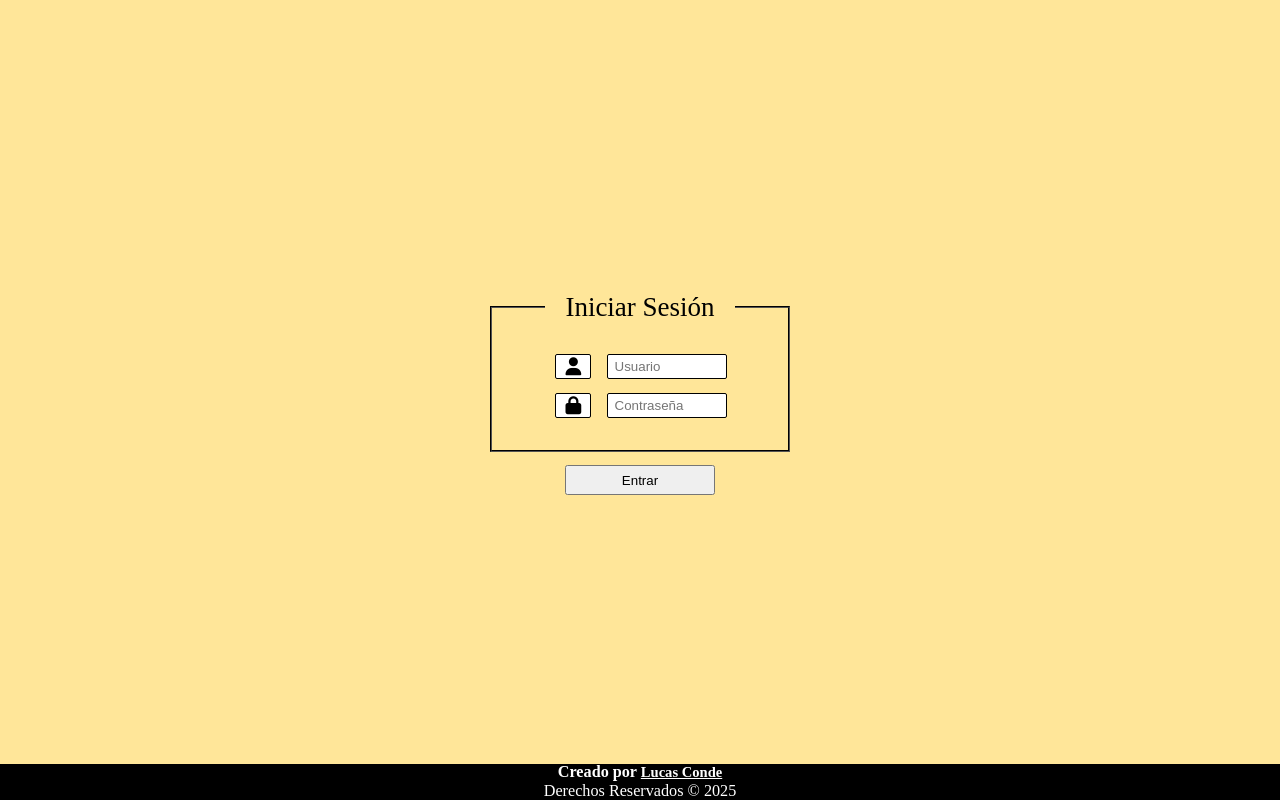
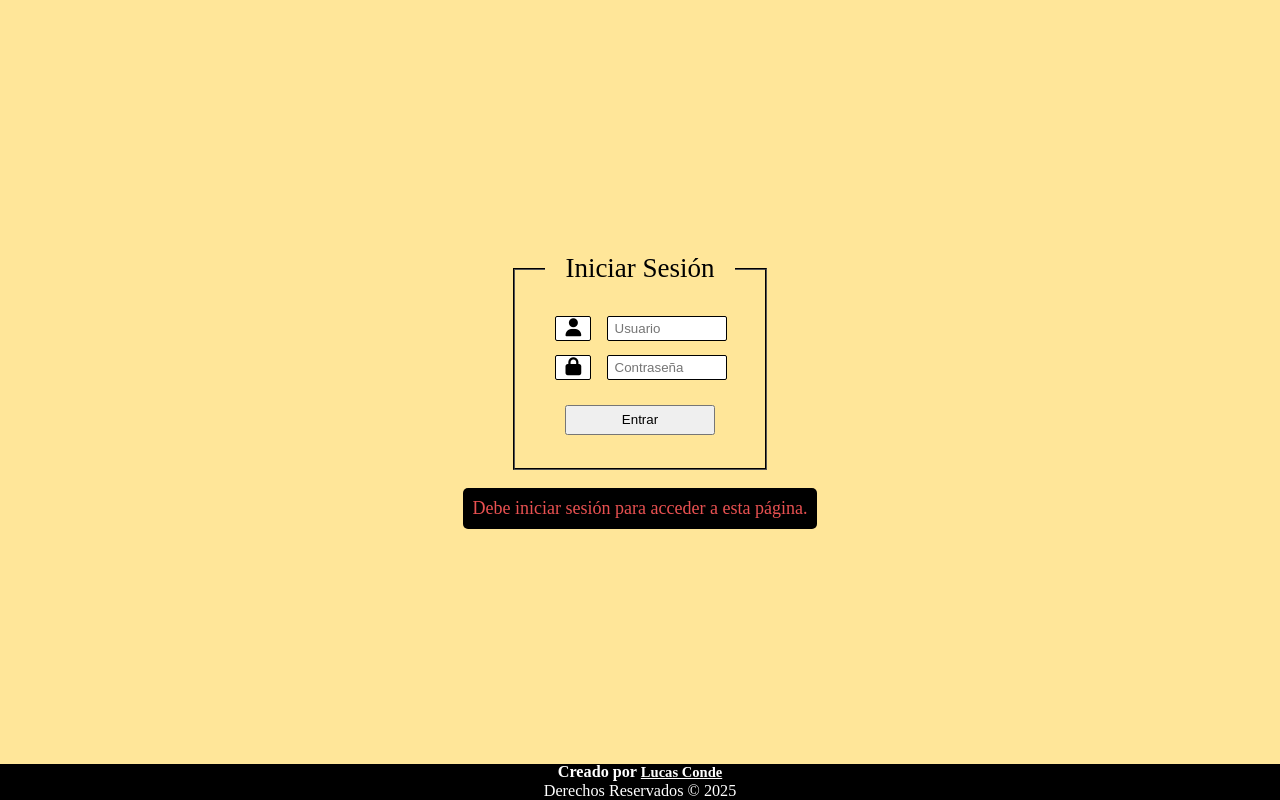
Before and after one commit to lucas050895/Balance, a PHP site: page /index.php?error=3 in a window 1280 px wide. Run offline with PHP 8.4, Linux system fonts and the light colour scheme; a stand-in replaces the project's code that opens the database connection.

Commit message:
Modificando sesiones y mensajes de errores

```diff
--- a/assets/css/index.css
+++ b/assets/css/index.css
@@ -1,44 +1,38 @@
 @import url(styles.css);
 
 
-main{
+
+form{
     width: 100%;
-    height: 100vh;
+    height: calc(100vh - 2em);
+    max-width: 500px;
     display: flex;
+    flex-direction: column;
     align-items: center;
     justify-content: center;
-    background-color: var(--color-first);
-}
-
-
-main > form{
-    width: 80%;
-    max-width: 300px;
     margin: auto;
     text-align: center;
 }
-
-
-main > form > fieldset > legend{
+form > fieldset > legend{
     margin: auto;
     padding: 0 20px;
     font-size: 1.5em;
     text-transform: capitalize;
 }
-main > form > fieldset{
-    padding: 20px;
+form > fieldset{
+    padding: 20px 30px;
+    margin: 1em auto;
     border-color: black;
 }
-
-main > form > fieldset > div{
+form > fieldset > div{
     height: 30px;
     margin: .5em auto;
     display: flex;
     justify-content: center;
     align-items: center;
 }
-main > form > fieldset > div > label,
-main > form > fieldset > div > input{
+form > fieldset > div > label,
+form > fieldset > div > input{
     height: 25px;
     display: flex;
     align-items: center;
@@ -48,15 +42,23 @@ main > form > fieldset > div > input{
     border: 1px solid black;
     border-radius: 2px;
 }
-main > form > fieldset > div > input{
+form > fieldset > div > input{
     width: 120px;
     text-transform: capitalize;
 }
-
-
-main > form > input{
+form > fieldset > input{
     width: 150px;
     height: 30px;
     margin: 1em auto;
     cursor: pointer;
 }
+
+
+
+/* MENSAJES DE ERROR */
+.error-message {
+    padding: 10px;
+    color: var(--color-third);
+    background-color: var(--color-fourth);
+    border-radius: 5px;
+}
--- a/index.php
+++ b/index.php
@@ -14,7 +14,6 @@
     <?php include("php/pages/layout/iconos.php"); ?>
 </head>
 <body>
-    <main>
     <form action="php/auth/check.php" method="post">
         <fieldset>
             <legend>iniciar sesión</legend>
@@ -27,11 +26,32 @@
                 <label for="password"><i class="fas fa-lock"></i></label>
                 <input type="password" id="password" name="password" required placeholder="Contraseña">
             </div>
+
+            <input type="submit" id="entrar" name="entrar" value="Entrar">
         </fieldset>
-            <input type="submit" id="entrar" name="entrar" value="Entrar">
+
+        <!-- MENSAJES DE ERROR  -->
+        <?php if (!empty($_GET['error'])):
+            $mensaje = '';
+            switch ($_GET['error']) {
+                case '1':
+                    $mensaje = 'Usuario o contraseña incorrectos.';
+                    break;
+                case '2':
+                    $mensaje = 'Su sesión ha expirado. Vuelva a iniciar sesión.';
+                    break;
+                case '3':
+                    $mensaje = 'Debe iniciar sesión para acceder a esta página.';
+                    break;
+                default:
+                    $mensaje = 'Ha ocurrido un error. Inténtelo nuevamente.';
+                    break;
+            }
+
+            echo '<div class="error-message">' . htmlspecialchars($mensaje) . '</div>';
+        endif ?>
     </form>
 
-    </main>
     <?php include("php/pages/layout/footer.php"); ?>
 </body>
 </html>
--- a/php/auth/check.php
+++ b/php/auth/check.php
@@ -32,10 +32,7 @@
 
             header("Location: http://lucasconde.ddns.net/Balance/php/pages/dashboard.php");
         } else {
-            echo "<script>
-                    alert('Usuario o password incorrectos.');
-                    window.location.href = 'http://lucasconde.ddns.net/Balance';
-                </script>";
+            header("Location: ../../index.php?error=1");
         }
     }
 ?>
```
Also changed, not shown: config/sesion.php (+15 -19 lines). Lines whose indentation alone changed are shown as unchanged.
